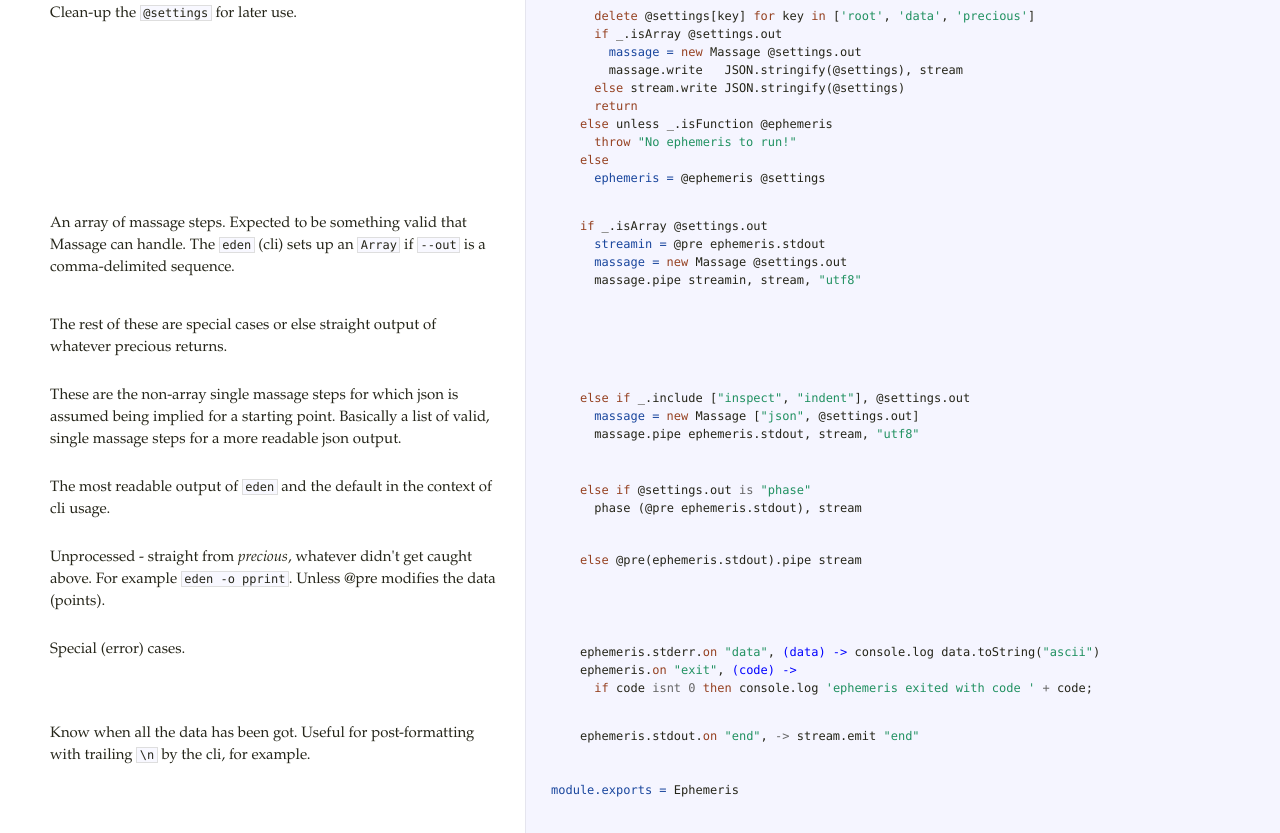
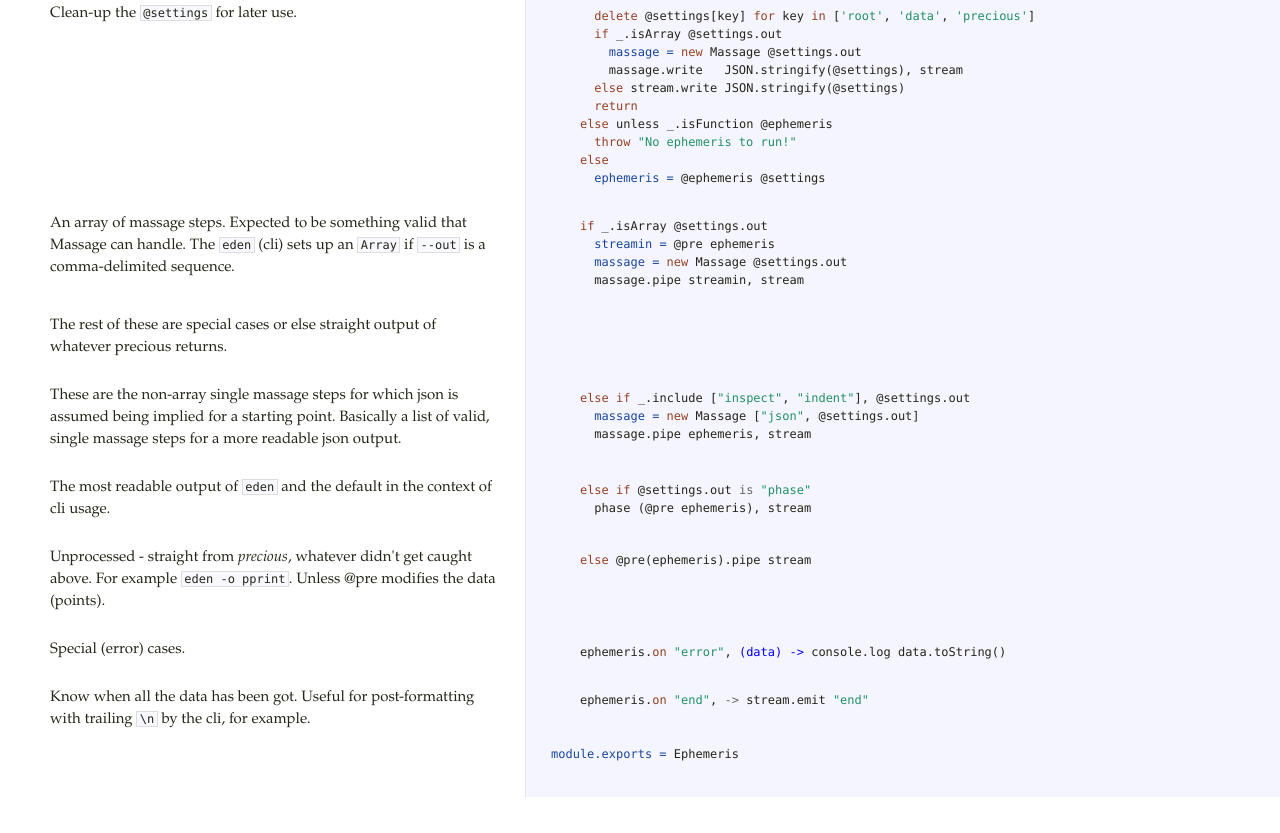
Before and after one commit to astrolet/eden, a plain HTML site: page annotations/ephemeris.html in a window 1280 px wide. Shown: the part 2592-3425 px from the top of the page. After the commit the page ends 3389 px from the top, so only its background shows below. Drawn offline with Linux system fonts and the light colour scheme.

Commit message:
rebuild manual

```diff
--- a/annotations/ephemeris.html
+++ b/annotations/ephemeris.html
@@ -106,21 +106,19 @@ conveniently with - or else simply for whatever reason - besides any bugs...</p>
       <span class="nv">ephemeris = </span><span class="nx">@ephemeris</span> <span class="nx">@settings</span></pre></div>             </td>           </tr>                               <tr id="section-24">             <td class="docs">               <div class="pilwrap">                 <a class="pilcrow" href="#section-24">&#182;</a>               </div>               <p>An array of massage steps.  Expected to be something valid that
 Massage can handle.  The <code>eden</code> (cli) sets up an <code>Array</code>
 if <code>--out</code> is a comma-delimited sequence.</p>             </td>             <td class="code">               <div class="highlight"><pre>    <span class="k">if</span> <span class="nx">_</span><span class="p">.</span><span class="nx">isArray</span> <span class="nx">@settings</span><span class="p">.</span><span class="nx">out</span>
-      <span class="nv">streamin = </span><span class="nx">@pre</span> <span class="nx">ephemeris</span><span class="p">.</span><span class="nx">stdout</span>
+      <span class="nv">streamin = </span><span class="nx">@pre</span> <span class="nx">ephemeris</span>
       <span class="nv">massage = </span><span class="k">new</span> <span class="nx">Massage</span> <span class="nx">@settings</span><span class="p">.</span><span class="nx">out</span>
-      <span class="nx">massage</span><span class="p">.</span><span class="nx">pipe</span> <span class="nx">streamin</span><span class="p">,</span> <span class="nx">stream</span><span class="p">,</span> <span class="s2">&quot;utf8&quot;</span></pre></div>             </td>           </tr>                               <tr id="section-25">             <td class="docs">               <div class="pilwrap">                 <a class="pilcrow" href="#section-25">&#182;</a>               </div>               <p>The rest of these are special cases or else straight output of whatever
+      <span class="nx">massage</span><span class="p">.</span><span class="nx">pipe</span> <span class="nx">streamin</span><span class="p">,</span> <span class="nx">stream</span></pre></div>             </td>           </tr>                               <tr id="section-25">             <td class="docs">               <div class="pilwrap">                 <a class="pilcrow" href="#section-25">&#182;</a>               </div>               <p>The rest of these are special cases or else straight output of whatever
 precious returns.</p>             </td>             <td class="code">               <div class="highlight"><pre></pre></div>             </td>           </tr>                               <tr id="section-26">             <td class="docs">               <div class="pilwrap">                 <a class="pilcrow" href="#section-26">&#182;</a>               </div>               <p>These are the non-array single massage steps for which json is assumed
 being implied for a starting point.  Basically a list of valid,
 single massage steps for a more readable json output.</p>             </td>             <td class="code">               <div class="highlight"><pre>    <span class="k">else</span> <span class="k">if</span> <span class="nx">_</span><span class="p">.</span><span class="nx">include</span> <span class="p">[</span><span class="s2">&quot;inspect&quot;</span><span class="p">,</span> <span class="s2">&quot;indent&quot;</span><span class="p">],</span> <span class="nx">@settings</span><span class="p">.</span><span class="nx">out</span>
       <span class="nv">massage = </span><span class="k">new</span> <span class="nx">Massage</span> <span class="p">[</span><span class="s2">&quot;json&quot;</span><span class="p">,</span> <span class="nx">@settings</span><span class="p">.</span><span class="nx">out</span><span class="p">]</span>
-      <span class="nx">massage</span><span class="p">.</span><span class="nx">pipe</span> <span class="nx">ephemeris</span><span class="p">.</span><span class="nx">stdout</span><span class="p">,</span> <span class="nx">stream</span><span class="p">,</span> <span class="s2">&quot;utf8&quot;</span></pre></div>             </td>           </tr>                               <tr id="section-27">             <td class="docs">               <div class="pilwrap">                 <a class="pilcrow" href="#section-27">&#182;</a>               </div>               <p>The most readable output of <code>eden</code> and
+      <span class="nx">massage</span><span class="p">.</span><span class="nx">pipe</span> <span class="nx">ephemeris</span><span class="p">,</span> <span class="nx">stream</span></pre></div>             </td>           </tr>                               <tr id="section-27">             <td class="docs">               <div class="pilwrap">                 <a class="pilcrow" href="#section-27">&#182;</a>               </div>               <p>The most readable output of <code>eden</code> and
 the default in the context of cli usage.</p>             </td>             <td class="code">               <div class="highlight"><pre>    <span class="k">else</span> <span class="k">if</span> <span class="nx">@settings</span><span class="p">.</span><span class="nx">out</span> <span class="o">is</span> <span class="s2">&quot;phase&quot;</span>
-      <span class="nx">phase</span> <span class="p">(</span><span class="nx">@pre</span> <span class="nx">ephemeris</span><span class="p">.</span><span class="nx">stdout</span><span class="p">),</span> <span class="nx">stream</span></pre></div>             </td>           </tr>                               <tr id="section-28">             <td class="docs">               <div class="pilwrap">                 <a class="pilcrow" href="#section-28">&#182;</a>               </div>               <p>Unprocessed - straight from <em>precious</em>, whatever didn't get caught above.
+      <span class="nx">phase</span> <span class="p">(</span><span class="nx">@pre</span> <span class="nx">ephemeris</span><span class="p">),</span> <span class="nx">stream</span></pre></div>             </td>           </tr>                               <tr id="section-28">             <td class="docs">               <div class="pilwrap">                 <a class="pilcrow" href="#section-28">&#182;</a>               </div>               <p>Unprocessed - straight from <em>precious</em>, whatever didn't get caught above.
 For example <code>eden -o pprint</code>.
-Unless @pre modifies the data (points).</p>             </td>             <td class="code">               <div class="highlight"><pre>    <span class="k">else</span> <span class="nx">@pre</span><span class="p">(</span><span class="nx">ephemeris</span><span class="p">.</span><span class="nx">stdout</span><span class="p">).</span><span class="nx">pipe</span> <span class="nx">stream</span></pre></div>             </td>           </tr>                               <tr id="section-29">             <td class="docs">               <div class="pilwrap">                 <a class="pilcrow" href="#section-29">&#182;</a>               </div>               <p>Special (error) cases.</p>             </td>             <td class="code">               <div class="highlight"><pre>    <span class="nx">ephemeris</span><span class="p">.</span><span class="nx">stderr</span><span class="p">.</span><span class="kc">on</span> <span class="s2">&quot;data&quot;</span><span class="p">,</span> <span class="nf">(data) -&gt;</span> <span class="nx">console</span><span class="p">.</span><span class="nx">log</span> <span class="nx">data</span><span class="p">.</span><span class="nx">toString</span><span class="p">(</span><span class="s2">&quot;ascii&quot;</span><span class="p">)</span>
-    <span class="nx">ephemeris</span><span class="p">.</span><span class="kc">on</span> <span class="s2">&quot;exit&quot;</span><span class="p">,</span> <span class="nf">(code) -&gt;</span>
-      <span class="k">if</span> <span class="nx">code</span> <span class="o">isnt</span> <span class="mi">0</span> <span class="k">then</span> <span class="nx">console</span><span class="p">.</span><span class="nx">log</span> <span class="s1">&#39;ephemeris exited with code &#39;</span> <span class="o">+</span> <span class="nx">code</span><span class="p">;</span></pre></div>             </td>           </tr>                               <tr id="section-30">             <td class="docs">               <div class="pilwrap">                 <a class="pilcrow" href="#section-30">&#182;</a>               </div>               <p>Know when all the data has been got.
-Useful for post-formatting with trailing <code>\n</code> by the cli, for example.</p>             </td>             <td class="code">               <div class="highlight"><pre>    <span class="nx">ephemeris</span><span class="p">.</span><span class="nx">stdout</span><span class="p">.</span><span class="kc">on</span> <span class="s2">&quot;end&quot;</span><span class="p">,</span> <span class="o">-&gt;</span> <span class="nx">stream</span><span class="p">.</span><span class="nx">emit</span> <span class="s2">&quot;end&quot;</span>
+Unless @pre modifies the data (points).</p>             </td>             <td class="code">               <div class="highlight"><pre>    <span class="k">else</span> <span class="nx">@pre</span><span class="p">(</span><span class="nx">ephemeris</span><span class="p">).</span><span class="nx">pipe</span> <span class="nx">stream</span></pre></div>             </td>           </tr>                               <tr id="section-29">             <td class="docs">               <div class="pilwrap">                 <a class="pilcrow" href="#section-29">&#182;</a>               </div>               <p>Special (error) cases.</p>             </td>             <td class="code">               <div class="highlight"><pre>    <span class="nx">ephemeris</span><span class="p">.</span><span class="kc">on</span> <span class="s2">&quot;error&quot;</span><span class="p">,</span> <span class="nf">(data) -&gt;</span> <span class="nx">console</span><span class="p">.</span><span class="nx">log</span> <span class="nx">data</span><span class="p">.</span><span class="nx">toString</span><span class="p">()</span></pre></div>             </td>           </tr>                               <tr id="section-30">             <td class="docs">               <div class="pilwrap">                 <a class="pilcrow" href="#section-30">&#182;</a>               </div>               <p>Know when all the data has been got.
+Useful for post-formatting with trailing <code>\n</code> by the cli, for example.</p>             </td>             <td class="code">               <div class="highlight"><pre>    <span class="nx">ephemeris</span><span class="p">.</span><span class="kc">on</span> <span class="s2">&quot;end&quot;</span><span class="p">,</span> <span class="o">-&gt;</span> <span class="nx">stream</span><span class="p">.</span><span class="nx">emit</span> <span class="s2">&quot;end&quot;</span>
 
 
 <span class="nv">module.exports = </span><span class="nx">Ephemeris</span>
```
Also changed, not shown: UNLICENSE.html (+1 -1 lines), index.html (+4 -3 lines).
